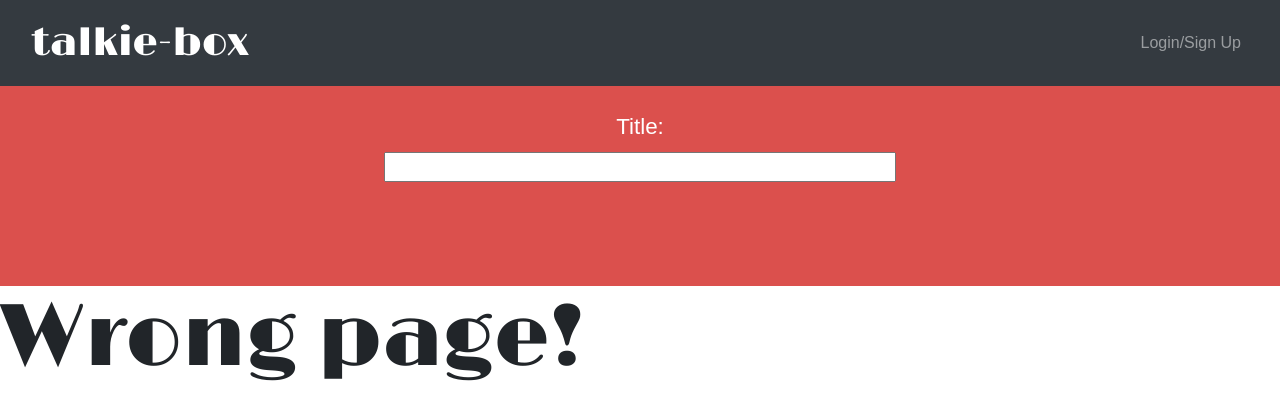
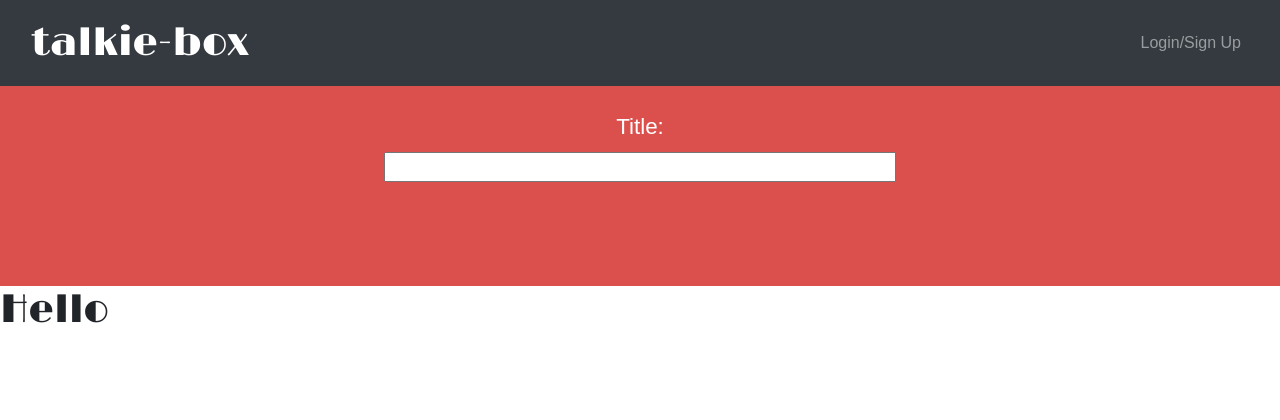
Before and after one commit to wcastellan/talkie-box, a React (Create React App) app in the folder client/: page /discussion in a window 1280 px wide. Shown: the top 420 px of the page. Built offline with nearby package versions, Linux system fonts and the light colour scheme.

Commit message:
add Discussion.js, modify SavedMedias.js to have clickable images that take you to Disucssion.js

```diff
--- a/client/src/App.js
+++ b/client/src/App.js
@@ -3,7 +3,7 @@ import { BrowserRouter as Router, Switch, Route } from "react-router-dom";
 import { ApolloProvider } from "@apollo/react-hooks";
 import ApolloClient from "apollo-boost";
 
-import SearchMedias from "./pages/SearchMedias";
+import Discussion from "./pages/Discussion";
 import SavedMedias from "./pages/SavedMedias";
 import Navbar from "./components/Navbar";
 import Search from './components/Search';
@@ -50,6 +50,7 @@ function App() {
           <Switch>
             <Route exact path="/" component={Home} />
             <Route exact path="/saved" component={SavedMedias} />
+            <Route exact path="/discussion" component={Discussion} />
             <Route render={() => <h1 className="display-2">Wrong page!</h1>} />
           </Switch>
         </>
--- /dev/null
+++ b/client/src/pages/Discussion.js
@@ -0,0 +1,11 @@
+import React from 'react';
+
+const Discussion = () => {
+    return (
+        <div>
+            <h1>Hello</h1>
+        </div>
+    )
+}
+
+export default Discussion;
--- a/client/src/pages/SavedMedias.js
+++ b/client/src/pages/SavedMedias.js
@@ -1,4 +1,4 @@
-import React from "react";
+import React, { Link } from "react";
 import {
   Jumbotron,
   Container,
@@ -12,6 +12,7 @@ import Auth from "../utils/auth";
 import { removeMediaId, saveMediaIds } from "../utils/localStorage";
 import { GET_ME } from "../utils/queries";
 import { REMOVE_Media } from "../utils/mutations";
+import Discussion from "./Discussion";
 
 const SavedMedias = () => {
   const { loading, data } = useQuery(GET_ME);
@@ -66,13 +67,15 @@ const SavedMedias = () => {
         <CardColumns>
           {userData.savedMedias.map((media) => {
             return (
-              <Card key={media.imdbID} border="dark">
+              <Card key={media.imdbID} border="dark" >
                 {media.poster ? (
-                  <Card.Img
+                  <Link to="./Discussion">
+                    <Card.Img
                     src={media.poster}
                     alt={`The cover for ${media.title}`}
                     variant="top"
                   />
+                  </Link>
                 ) : null}
                 <Card.Body>
                   <Card.Title>{media.title}</Card.Title>
```
